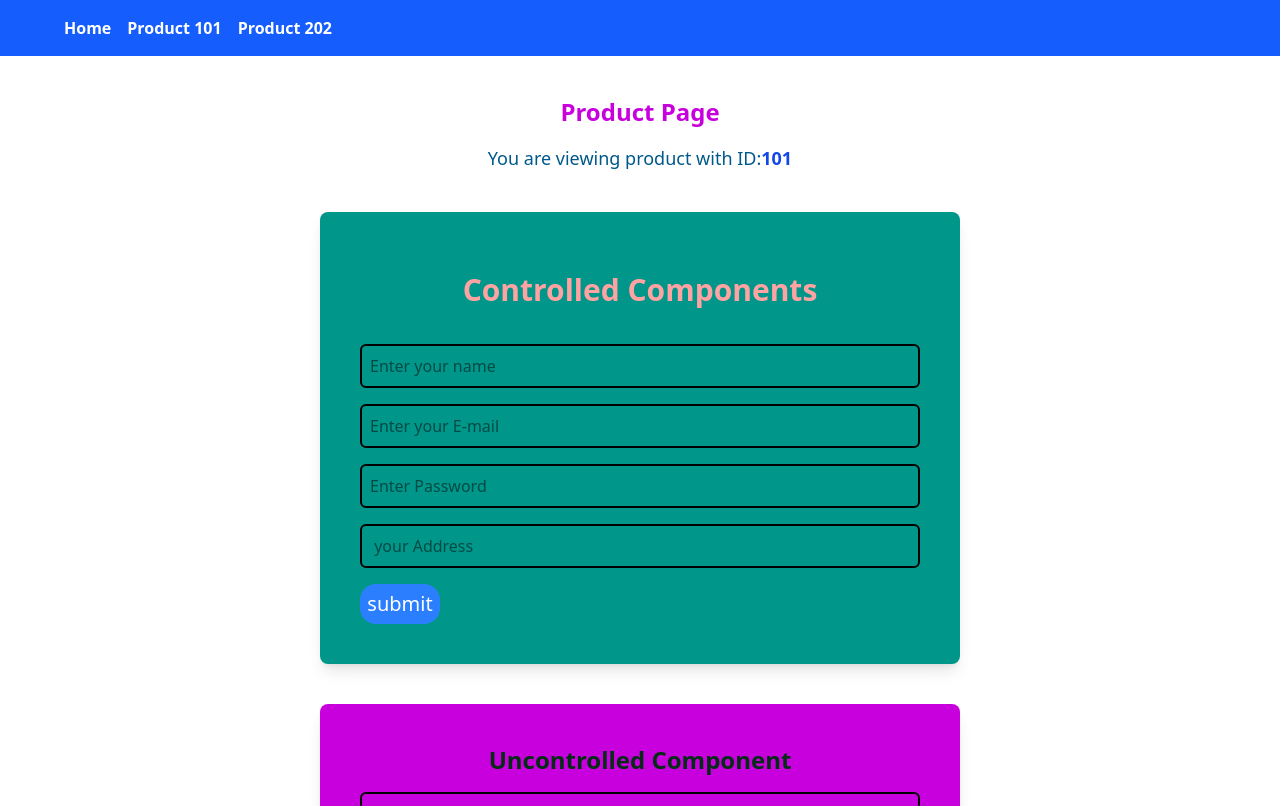
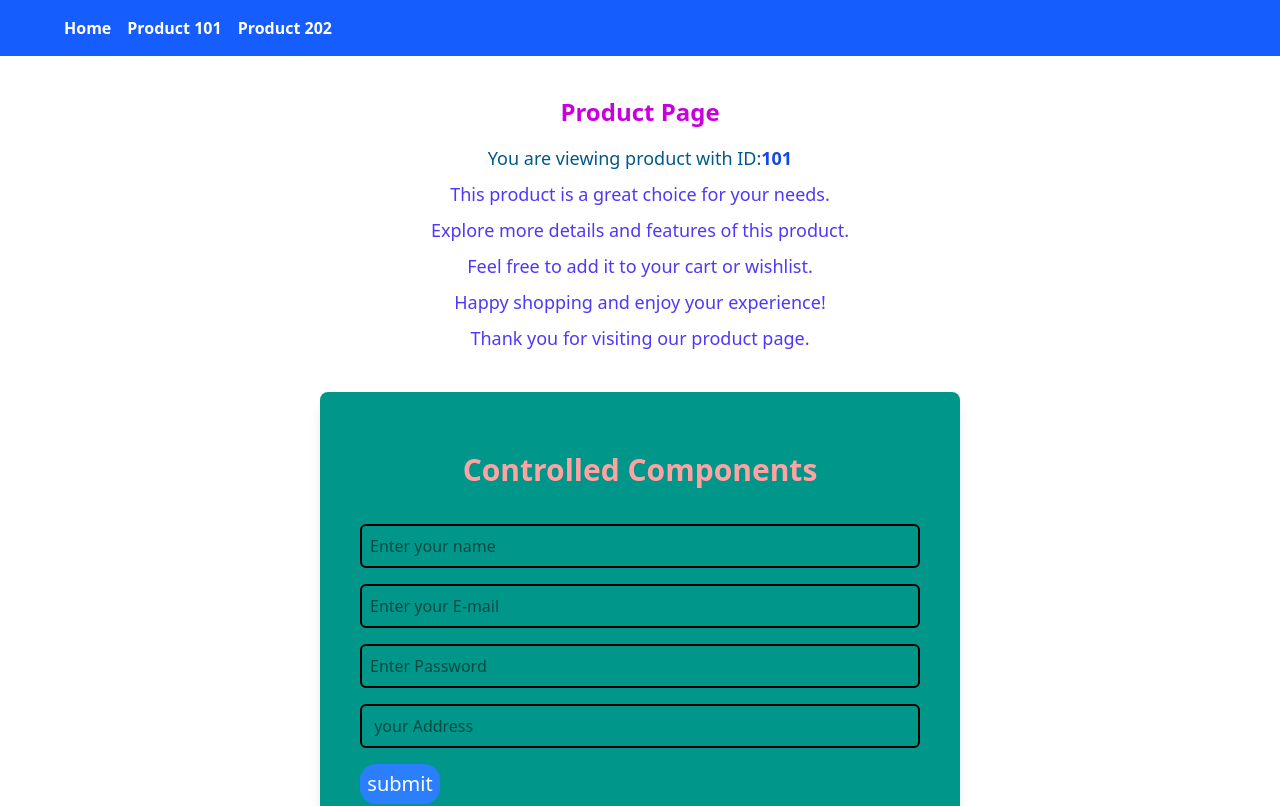
Before and after one commit to sunita0987/form-validation, a React (Vite) app: page /product/101 in a window 1280 px wide. Shown: the top 806 px of the page. Built offline with nearby package versions, Linux system fonts and the light colour scheme.

Commit message:
product-id change

```diff
--- a/src/pages/Home.jsx
+++ b/src/pages/Home.jsx
@@ -5,6 +5,16 @@ const Home = () => {
       <h1 className="text-3xl font-bold text-red-600">
         Welcome to the Home Page
       </h1>
+      <p className="mt-4 text-lg text-fuchsia-600">
+        This is the starting point of our application.
+      </p>
+      <p className="mt-2 text-lg text-fuchsia-600">
+        Navigate to the Products section to explore more.
+      </p>
+      <p className="mt-2 text-lg text-fuchsia-600">
+        Use the navigation bar to access different products.
+      </p>
+      <p className="mt-2 text-lg text-fuchsia-600">Enjoy your stay!</p>
     </div>
   );
 };
--- a/src/pages/Product.jsx
+++ b/src/pages/Product.jsx
@@ -9,6 +9,21 @@ const Product = () => {
         You are viewing product with ID:
         <span className="font-bold text-blue-700">{id}</span>
       </p>
+      <p className="mt-2 text-lg text-indigo-600">
+        This product is a great choice for your needs.
+      </p>
+      <p className="mt-2 text-lg text-indigo-600">
+        Explore more details and features of this product.
+      </p>
+      <p className="mt-2 text-lg text-indigo-600">
+        Feel free to add it to your cart or wishlist.
+      </p>
+      <p className="mt-2 text-lg text-indigo-600">
+        Happy shopping and enjoy your experience!
+      </p>
+      <p className="mt-2 text-lg text-indigo-600">
+        Thank you for visiting our product page.
+      </p>
     </div>
   );
 };
```
